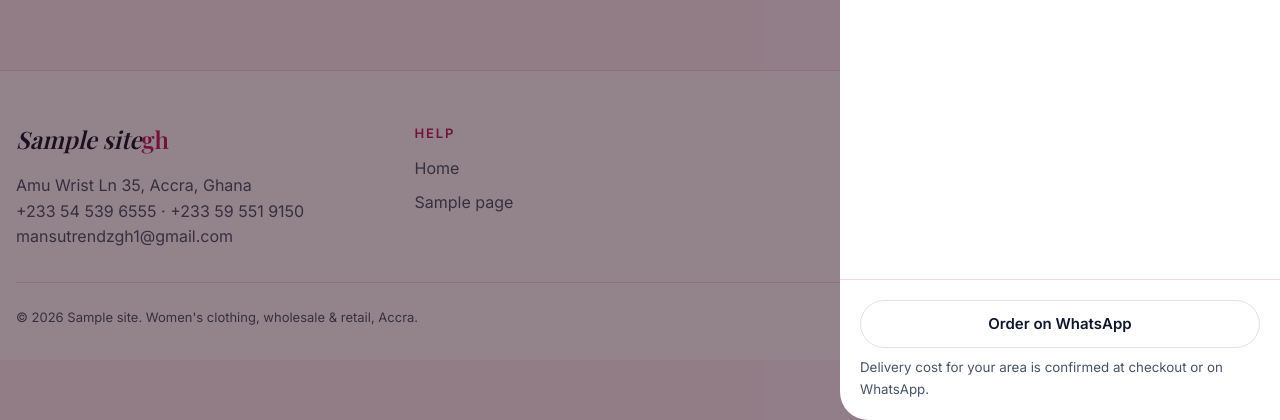
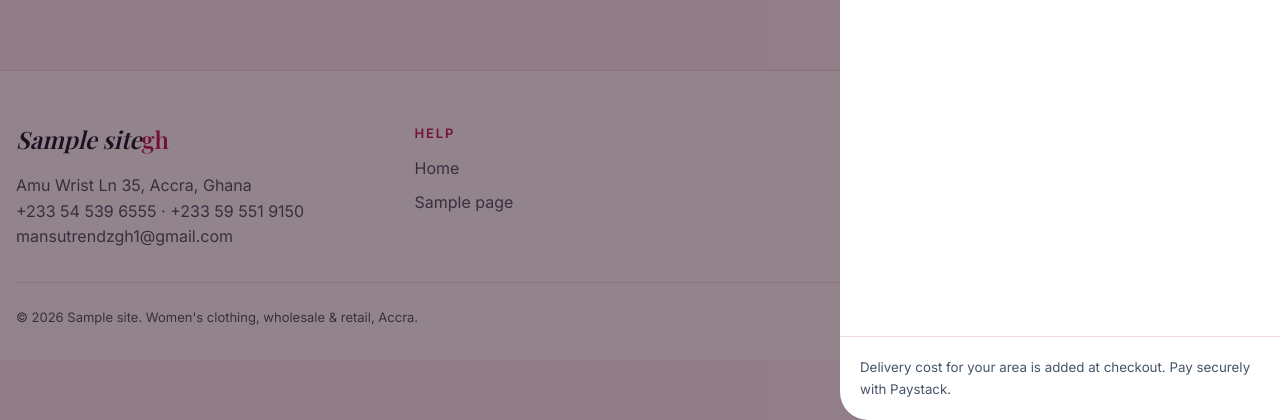
Before and after one commit to iwani1/mansupos, a WordPress theme: template themes/mansu-rose/404.php in a window 1280 px wide, after a click that opens the changed part. Shown: the part 576-996 px from the top of the page. Run offline with PHP 8.4 and a stand-in for WordPress, Linux system fonts and the light colour scheme; the site name, menu and one post (Sample post) are stand-ins, and other content is empty; some libraries are stand-ins or nearby versions; some web fonts are replaced.

Commit message:
Mansu Rose 1.0.1: checkout-first buying, light only, dropdown menus
Remove WhatsApp ordering from the product page, bag drawer, cart page and
footer; the bag drawer leads with a full-width Checkout button, and adding
to the bag from a product page or quick view opens it. Always use the light
palette instead of following the visitor's dark mode, so the shop looks the
same for everyone. Menus show one level of dropdown items.

Co-Authored-By: Claude Opus 5.5 <noreply@anthropic.com>
Claude-Session: https://claude.ai/code/session_019BQBYqXNDZDw2HmcXoJuXZ

```diff
--- a/themes/mansu-rose/assets/js/rose.js
+++ b/themes/mansu-rose/assets/js/rose.js
@@ -115,12 +115,30 @@
   });
 
   /* Add to cart from quick view, keeping the shopper on the page. */
-  if (qv) {
-    qv.addEventListener('submit', (e) => {
+  /* Add to bag from quick view or a product page without leaving it, then open the bag
+     drawer, whose main button is Checkout. Grouped products and failures fall back to
+     WooCommerce's normal form submit. */
+  const applyFragments = (frags) => {
+    Object.keys(frags || {}).forEach((sel) => $$(sel).forEach((el) => { el.outerHTML = frags[sel]; }));
+  };
+  const showBag = () => {
+    $$('dialog[open]').forEach((d) => d.id !== 'bagD' && d.close());
+    if (!open('bagD')) toast(M.i18n.added);
+  };
+  document.addEventListener('submit', (e) => {
     const form = e.target.closest('form.cart');
     if (!form || !M.ajax) return;
+    const inQv = !!form.closest('#qvD');
+    if (!inQv && !form.closest('.single-product div.product')) return;
+    if (form.querySelector('input[name^="quantity["]')) return; /* grouped product */
     e.preventDefault();
-      const msg = $('.qv-msg', qv);
+    let msg = inQv ? $('.qv-msg', qv) : form.parentNode.querySelector('.atc-msg');
+    if (!msg && !inQv) {
+      msg = document.createElement('p');
+      msg.className = 'atc-msg qv-msg';
+      msg.setAttribute('role', 'status');
+      form.after(msg);
+    }
     const btn = $('button[type=submit]', form);
     const vid = $('input[name=variation_id]', form);
     if (vid && !Number(vid.value)) { if (msg) msg.textContent = M.i18n.choose; return; }
@@ -128,28 +146,25 @@
     const pid = form.querySelector('[name=add-to-cart]');
     if (!data.get('product_id') && pid) data.set('product_id', pid.value);
     data.delete('add-to-cart');
+    if (msg) msg.textContent = '';
     if (btn) { btn.disabled = true; btn.classList.add('loading'); }
     fetch(ajax('mansu_add_to_cart'), { method: 'POST', body: data, credentials: 'same-origin' })
       .then((r) => r.json())
       .then((res) => {
         if (res.error) { if (msg) msg.textContent = res.message || M.i18n.error; return; }
+        applyFragments(res.fragments);
         if (window.jQuery) window.jQuery(document.body).trigger('added_to_cart', [res.fragments, res.cart_hash, window.jQuery(btn)]);
-          else applyFragments(res.fragments);
-          qv.close();
-          toast(M.i18n.added);
+        showBag();
       })
-        .catch(() => { if (msg) msg.textContent = M.i18n.error; })
+      .catch(() => { if (!inQv) form.submit(); else if (msg) msg.textContent = M.i18n.error; })
       .finally(() => { if (btn) { btn.disabled = false; btn.classList.remove('loading'); } });
   });
-  }
-  const applyFragments = (frags) => {
-    Object.keys(frags || {}).forEach((sel) => $$(sel).forEach((el) => { el.outerHTML = frags[sel]; }));
-  };
 
-  /* Any AJAX add to cart on the site (including WooCommerce's own buttons) confirms with a toast. */
+  /* WooCommerce's own AJAX add-to-cart buttons (e.g. on simple products in lists) also open the bag. */
   if (window.jQuery) {
     window.jQuery(document.body).on('added_to_cart', (_e, _f, _h, $btn) => {
-      if (!$btn || !$btn.closest || !$btn.closest('#qvD').length) toast(M.i18n.added);
+      const fromUs = $btn && $btn.closest && ($btn.closest('#qvD').length || $btn.closest('.single-product div.product').length);
+      if (!fromUs) showBag();
     });
   }
 
--- a/themes/mansu-rose/footer.php
+++ b/themes/mansu-rose/footer.php
@@ -50,7 +50,7 @@ $wc = class_exists( 'WooCommerce' );
 					echo '<li><a href="' . esc_url( wc_get_page_permalink( 'myaccount' ) ) . '">' . esc_html__( 'Your account', 'mansu-rose' ) . '</a></li>';
 					echo '<li><a href="' . esc_url( wc_get_cart_url() ) . '">' . esc_html__( 'Your bag', 'mansu-rose' ) . '</a></li>';
 				}
-				echo '<li><a href="' . esc_url( mansu_wa_link() ) . '" target="_blank" rel="noopener">' . esc_html__( 'Order on WhatsApp', 'mansu-rose' ) . '</a></li>';
+				echo '<li><a href="' . esc_url( wc_get_checkout_url() ) . '">' . esc_html__( 'Checkout', 'mansu-rose' ) . '</a></li>';
 				echo '</ul>';
 			}
 			?>
@@ -74,8 +74,7 @@ $wc = class_exists( 'WooCommerce' );
 	<div class="side-head"><h2 id="bagH"><?php esc_html_e( 'Your bag', 'mansu-rose' ); ?></h2><button class="icon-btn" type="button" data-close aria-label="<?php esc_attr_e( 'Close bag', 'mansu-rose' ); ?>"><?php echo mansu_icon( 'close' ); // phpcs:ignore WordPress.Security.EscapeOutput ?></button></div>
 	<div class="side-body"><div class="widget_shopping_cart_content"><?php woocommerce_mini_cart(); ?></div></div>
 	<div class="side-foot">
-		<a class="btn-ghost bag-wa" href="<?php echo esc_url( mansu_cart_wa_link() ); ?>" target="_blank" rel="noopener"><?php esc_html_e( 'Order on WhatsApp', 'mansu-rose' ); ?></a>
-		<small><?php esc_html_e( 'Delivery cost for your area is confirmed at checkout or on WhatsApp.', 'mansu-rose' ); ?></small>
+		<small><?php esc_html_e( 'Delivery cost for your area is added at checkout. Pay securely with Paystack.', 'mansu-rose' ); ?></small>
 	</div>
 </dialog>
 <dialog class="qv-d" id="qvD" aria-labelledby="qv-title"><div class="qv-body"></div></dialog>
@@ -105,7 +104,7 @@ $wc = class_exists( 'WooCommerce' );
 	<div class="side-head"><span class="brand"><?php echo esc_html( preg_replace( '/gh$/i', '', get_bloginfo( 'name' ) ) ); ?><small>gh</small></span><button class="icon-btn" type="button" data-close aria-label="<?php esc_attr_e( 'Close menu', 'mansu-rose' ); ?>"><?php echo mansu_icon( 'close' ); // phpcs:ignore WordPress.Security.EscapeOutput ?></button></div>
 	<div class="side-body mob-nav">
 		<?php get_search_form(); ?>
-		<?php wp_nav_menu( array( 'theme_location' => 'primary', 'container' => false, 'depth' => 1, 'fallback_cb' => 'mansu_menu_fallback' ) ); ?>
+		<?php wp_nav_menu( array( 'theme_location' => 'primary', 'container' => false, 'depth' => 2, 'fallback_cb' => 'mansu_menu_fallback' ) ); ?>
 		<?php if ( mansu_occasions() ) : ?>
 			<p class="eyebrow"><?php esc_html_e( 'Occasions', 'mansu-rose' ); ?></p>
 			<ul class="menu">
--- a/themes/mansu-rose/functions.php
+++ b/themes/mansu-rose/functions.php
@@ -11,7 +11,7 @@
 
 defined( 'ABSPATH' ) || exit;
 
-define( 'MANSU_ROSE_VERSION', '1.0.0' );
+define( 'MANSU_ROSE_VERSION', '1.0.1' );
 define( 'MANSU_ROSE_DIR', get_template_directory() );
 define( 'MANSU_ROSE_URI', get_template_directory_uri() );
 
--- a/themes/mansu-rose/header.php
+++ b/themes/mansu-rose/header.php
@@ -55,7 +55,7 @@ $notices  = array_filter( array_map( 'trim', preg_split( '/\r\n|\r|\n/', (string
 					'theme_location' => 'primary',
 					'container'      => false,
 					'menu_class'     => 'menu',
-					'depth'          => 1,
+					'depth'          => 2,
 					'fallback_cb'    => 'mansu_menu_fallback',
 				)
 			);
--- a/themes/mansu-rose/inc/customizer.php
+++ b/themes/mansu-rose/inc/customizer.php
@@ -62,7 +62,7 @@ function mansu_defaults() {
 				'Can I buy wholesale for my boutique? | Yes. Mansutrendzgh sells wholesale and retail. Message us on WhatsApp with the styles and quantities you want and we send wholesale prices.',
 				'Where is your showroom? | Amu Wrist Ln 35, Accra, near Tudu Market. You can see and try current stock in person.',
 				'How do I choose my size? | Each product lists the sizes we stock. If you are between sizes, ask us on WhatsApp for the garment measurements.',
-				'How do I pay? | Check out on the website with Paystack, or send your bag to us on WhatsApp and we confirm payment and delivery with you.',
+				'How do I pay? | Add your pieces to the bag and check out on the website. Payment is by Paystack, and the delivery cost for your area is shown at checkout.',
 			)
 		),
 	);
--- a/themes/mansu-rose/inc/woocommerce.php
+++ b/themes/mansu-rose/inc/woocommerce.php
@@ -1,6 +1,6 @@
 <?php
 /**
- * WooCommerce integration: layout, product cards, bag drawer, WhatsApp ordering.
+ * WooCommerce integration: layout, product cards, bag drawer and checkout-first buying.
  *
  * Uses hooks rather than copies of WooCommerce templates wherever it can, so
  * WooCommerce updates keep working. Only archive-product.php and
@@ -150,24 +150,29 @@ function mansu_cart_wa_link() {
 	return mansu_wa_link( html_entity_decode( implode( "\n", $lines ), ENT_QUOTES, 'UTF-8' ) );
 }
 
-/* Keep the header count and the drawer's WhatsApp link in sync after AJAX cart changes. */
+/* Keep the header count in sync after AJAX cart changes. */
 add_filter(
 	'woocommerce_add_to_cart_fragments',
 	function ( $fragments ) {
 		$count = WC()->cart ? WC()->cart->get_cart_contents_count() : 0;
-		$fragments['span.bag-count']   = '<span class="bag-count" aria-live="polite">' . (int) $count . '</span>';
-		$fragments['#bagD a.bag-wa']   = '<a class="btn-ghost bag-wa" href="' . esc_url( mansu_cart_wa_link() ) . '" target="_blank" rel="noopener">' . esc_html__( 'Order on WhatsApp', 'mansu-rose' ) . '</a>';
+		$fragments['span.bag-count'] = '<span class="bag-count" aria-live="polite">' . (int) $count . '</span>';
 		return $fragments;
 	}
 );
 
-/* Cart page: offer WhatsApp ordering next to Proceed to checkout. */
+/*
+ * Checkout is the one way to buy: the bag drawer and cart lead to it, with no WhatsApp ordering alternative.
+ * Bag drawer buttons: Checkout first (full width), View bag as a secondary link.
+ */
+remove_action( 'woocommerce_widget_shopping_cart_buttons', 'woocommerce_widget_shopping_cart_button_view_cart', 10 );
+remove_action( 'woocommerce_widget_shopping_cart_buttons', 'woocommerce_widget_shopping_cart_proceed_to_checkout', 20 );
 add_action(
-	'woocommerce_proceed_to_checkout',
+	'woocommerce_widget_shopping_cart_buttons',
 	function () {
-		echo '<a class="btn-ghost bag-wa wide" href="' . esc_url( mansu_cart_wa_link() ) . '" target="_blank" rel="noopener">' . esc_html__( 'Or order on WhatsApp', 'mansu-rose' ) . '</a>';
+		echo '<a href="' . esc_url( wc_get_checkout_url() ) . '" class="button checkout wc-forward">' . esc_html__( 'Checkout', 'mansu-rose' ) . '</a>';
+		echo '<a href="' . esc_url( wc_get_cart_url() ) . '" class="view-bag">' . esc_html__( 'View bag', 'mansu-rose' ) . '</a>';
 	},
-	30
+	10
 );
 
 /* ---------- Single product ---------- */
@@ -175,19 +180,9 @@ add_action(
 add_action(
 	'woocommerce_single_product_summary',
 	function () {
-		global $product;
-		$msg = sprintf(
-			/* translators: 1: product name, 2: product URL */
-			__( 'Hello Mansutrendzgh, I have a question about %1$s: %2$s', 'mansu-rose' ),
-			$product->get_name(),
-			get_permalink( $product->get_id() )
-		);
-		echo '<div class="pdp-extra">';
-		echo '<a class="btn-ghost wide" href="' . esc_url( mansu_wa_link( $msg ) ) . '" target="_blank" rel="noopener">' . esc_html__( 'Ask about this on WhatsApp', 'mansu-rose' ) . '</a>';
-		echo '<ul class="pdp-notes">';
+		echo '<div class="pdp-extra"><ul class="pdp-notes">';
 		echo '<li>' . esc_html__( 'Delivery across Ghana, or collect from our Accra showroom', 'mansu-rose' ) . '</li>';
-		echo '<li>' . esc_html__( 'Wholesale prices for boutiques on request', 'mansu-rose' ) . '</li>';
-		echo '<li>' . esc_html__( 'Between sizes? Ask us for the garment measurements', 'mansu-rose' ) . '</li>';
+		echo '<li>' . esc_html__( 'Pay securely at checkout with Paystack', 'mansu-rose' ) . '</li>';
 		echo '</ul></div>';
 	},
 	35
--- a/themes/mansu-rose/style.css
+++ b/themes/mansu-rose/style.css
@@ -2,8 +2,8 @@
 Theme Name: Mansu Rosé
 Theme URI: https://www.mansutrendzgh.com/
 Author: Mansutrendzgh
-Description: Soft boutique WooCommerce theme for Mansutrendzgh, built around a 3-step Style Finder (occasion, size, budget) with live counts. Category circles, filters by size, colour, occasion and price, predictive search, quick view, a bag drawer, wishlist and WhatsApp ordering. Server-rendered product lists, light and dark themes, WCAG-minded.
-Version: 1.0.0
+Description: Soft boutique WooCommerce theme for Mansutrendzgh, built around a 3-step Style Finder (occasion, size, budget) with live counts. Category circles, filters by size, colour, occasion and price, predictive search, quick view, a bag drawer that leads straight to checkout, and a wishlist. Server-rendered product lists, light and dark themes, WCAG-minded.
+Version: 1.0.1
 Requires at least: 6.5
 Tested up to: 7.1
 Requires PHP: 7.4
@@ -26,7 +26,8 @@ Tags: e-commerce, woocommerce, custom-logo, custom-menu, featured-images, transl
   --gut:max(16px,env(safe-area-inset-left,0px)); --gutr:max(16px,env(safe-area-inset-right,0px)); --max:1320px; --hdr:117px;
   color-scheme:light;
 }
-@media (prefers-color-scheme:dark){:root:not([data-theme="light"]){--paper:#170b11;--card:#22131a;--wash:#2c1822;--ink:#fbeff4;--mute:#c9aebb;--line:#3a2330;--gold:#f472b6;--on-gold:#170b11;--amber:#f59e0b;--on-amber:#000000;--on-ink:#170b11;--danger:#fca5a5;--ok:#86efac;color-scheme:dark}}
+/* The shop always shows the Rosé light palette, whatever the visitor's phone is set to, so the brand
+   looks the same for everyone. The dark palette is kept for an explicit data-theme="dark" only. */
 :root[data-theme="dark"]{--paper:#170b11;--card:#22131a;--wash:#2c1822;--ink:#fbeff4;--mute:#c9aebb;--line:#3a2330;--gold:#f472b6;--on-gold:#170b11;--amber:#f59e0b;--on-amber:#000000;--on-ink:#170b11;--danger:#fca5a5;--ok:#86efac;color-scheme:dark}
 
 *,*::before,*::after{box-sizing:border-box}
@@ -579,6 +580,25 @@ dialog.qv-d{border-radius:28px}
 .toast{border-radius:999px;background:var(--ink);color:var(--paper)}
 .toast button{color:inherit;font-weight:700}
 
+/* Bag drawer: Checkout is the main action */
+.woocommerce-mini-cart__buttons{grid-template-columns:1fr;gap:.75rem;justify-items:center}
+.woocommerce-mini-cart__buttons .checkout{display:inline-flex;align-items:center;justify-content:center;width:100%;min-height:52px;padding:0 1.5rem;border-radius:999px;border:1.5px solid var(--gold);background:var(--gold);color:var(--on-gold);font:600 1rem/1 var(--body);text-decoration:none;box-shadow:0 8px 20px -12px var(--gold)}
+.woocommerce-mini-cart__buttons .checkout:hover{transform:translateY(-1px)}
+.woocommerce-mini-cart__buttons .view-bag{font-weight:600;color:var(--gold);text-underline-offset:4px}
+.wc-proceed-to-checkout .checkout-button{min-height:52px;font-size:1rem!important}
+.atc-msg{width:100%}
+
+/* Dropdown menus (one level) in the header, nested lists in the phone menu */
+.main-nav .menu > li{position:relative}
+.main-nav .menu-item-has-children > a{display:flex;align-items:center;gap:.35rem}
+.main-nav .menu-item-has-children > a::after{content:"";width:6px;height:6px;border-right:1.5px solid currentColor;border-bottom:1.5px solid currentColor;transform:rotate(45deg) translateY(-2px)}
+.main-nav .sub-menu{position:absolute;left:-1rem;top:100%;z-index:60;min-width:240px;list-style:none;margin:0;padding:.5rem;background:var(--card);border:1px solid var(--line);border-radius:var(--r-sm);box-shadow:0 20px 40px -24px rgba(0,0,0,.35);opacity:0;visibility:hidden;transform:translateY(6px);transition:opacity .15s,transform .15s,visibility .15s}
+.main-nav .menu > li:hover > .sub-menu,.main-nav .menu > li:focus-within > .sub-menu{opacity:1;visibility:visible;transform:none}
+.main-nav .sub-menu a{display:block;padding:.65rem .75rem!important;border-radius:10px;border:0!important;white-space:nowrap}
+.main-nav .sub-menu a:hover,.main-nav .sub-menu .current-menu-item > a{background:var(--wash);color:var(--gold)}
+.mob-nav .sub-menu{list-style:none;margin:0 0 .5rem;padding:0 0 0 1rem;display:grid;gap:.1rem}
+.mob-nav .sub-menu a{font:500 1.05rem/2 var(--body)}
+
 /* Elementor pages keep full width inside the theme */
 .elementor-page .page-main{padding-block:0}
 
```
Lines whose indentation alone changed are shown as unchanged.
